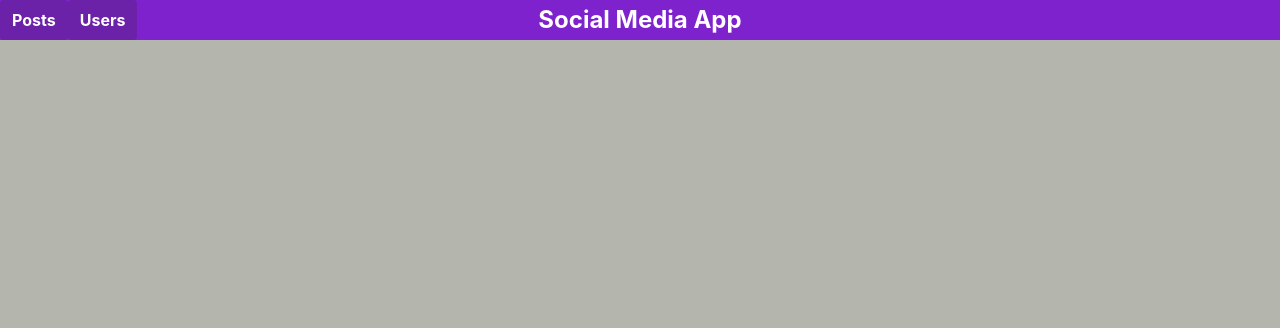
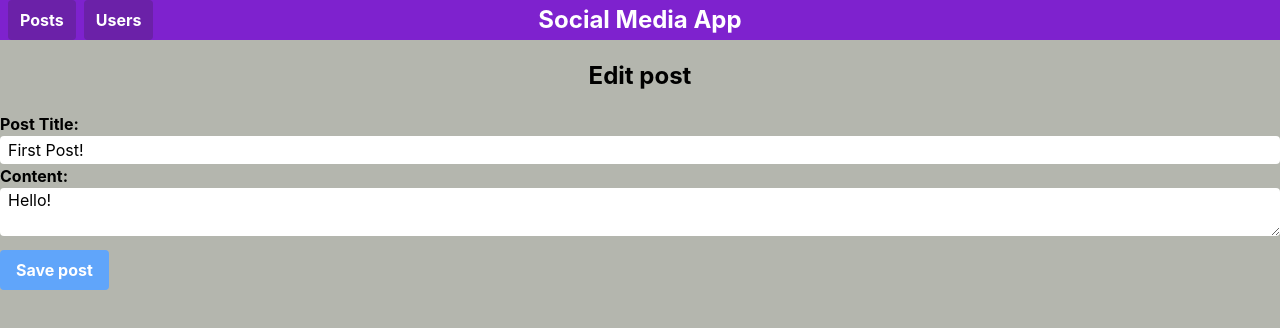
Before and after one commit to dimon08888/social-media-app, a React (Create React App) app: page /posts/1/edit in a window 1280 px wide. Shown: the top 328 px of the page. Built offline with nearby package versions, Linux system fonts and the light colour scheme.

Commit message:
Добавлено изменение поста

```diff
--- a/src/App.tsx
+++ b/src/App.tsx
@@ -4,6 +4,7 @@ import './App.css';
 import { Posts } from './features/posts/Posts';
 import { Post } from './features/posts/Post';
 import { Users } from './features/users/Users';
+import { EditPostForm } from './features/posts/EditPostForm';
 
 function App() {
   return (
@@ -13,6 +14,7 @@ function App() {
         <Route path="/" element={<Posts />} />
         <Route path="/posts/:postId" element={<Post />} />
         <Route path="/users" element={<Users />} />
+        <Route path="/posts/:postId/edit" element={<EditPostForm />} />
       </Routes>
     </BrowserRouter>
   );
@@ -25,13 +27,13 @@ function Header() {
         <div>
           <Link
             to={'/'}
-            className="bg-purple-800 px-3 py-2 rounded hover:bg-purple-900 cursor-pointer transition-colors duration-400 inline-block"
+            className="bg-purple-800 px-3 py-2 rounded hover:bg-purple-900 cursor-pointer transition-colors duration-400 inline-block ml-2"
           >
             Posts
           </Link>
           <Link
             to={'/users'}
-            className="bg-purple-800 px-3 py-2 rounded hover:bg-purple-900 cursor-pointer transition-colors duration-400 inline-block"
+            className="bg-purple-800 px-3 py-2 rounded hover:bg-purple-900 cursor-pointer transition-colors duration-400 inline-block ml-2"
           >
             Users
           </Link>
--- /dev/null
+++ b/src/features/posts/EditPostForm.tsx
@@ -0,0 +1,64 @@
+import { useState } from 'react';
+import { useAppDispatch, useAppSelector } from '../../app/hooks';
+import { postUpdate, selectPostById } from './postsSlice';
+import { useNavigate, useParams } from 'react-router-dom';
+
+export function EditPostForm() {
+  const { postId } = useParams();
+  const post = useAppSelector(state => selectPostById(state, postId as string));
+
+  const [title, setTitle] = useState(post ? post.title : '');
+  const [content, setContent] = useState(post ? post.content : '');
+
+  const dispatch = useAppDispatch();
+  const navigate = useNavigate();
+
+  function onEditPost() {
+    if (title && content) {
+      dispatch(postUpdate({ id: postId, title, content }));
+      navigate(`/posts/${postId}`);
+    }
+  }
+
+  if (!post) {
+    return <div>Post with id "{postId}" not found.</div>;
+  }
+
+  return (
+    <section>
+      <h2 className="text-center font-bold text-2xl my-5">Edit post</h2>
+      <form className="">
+        <label htmlFor="postTitle" className="block font-bold">
+          Post Title:
+        </label>
+        <input
+          type="text"
+          id="postTitle"
+          className="w-full rounded px-2 h-7"
+          value={title}
+          onChange={e => setTitle(e.target.value)}
+        />
+
+        <label htmlFor="postContent" className="block font-bold">
+          Content:
+        </label>
+        <textarea
+          id="postContent"
+          className="w-full rounded px-2"
+          value={content}
+          onChange={e => setContent(e.target.value)}
+        ></textarea>
+
+        <button
+          onClick={onEditPost}
+          className={
+            'bg-blue-400 block rounded px-4 py-2 mt-2 font-bold text-white hover:bg-blue-600'
+          }
+          type="button"
+        >
+          Save post
+        </button>
+      </form>
+    </section>
+  );
+}
--- a/src/features/posts/Post.tsx
+++ b/src/features/posts/Post.tsx
@@ -1,6 +1,7 @@
 import { useParams } from 'react-router-dom';
 import { useAppSelector } from '../../app/hooks';
 import { selectAllPosts } from './postsSlice';
+import { Link } from 'react-router-dom';
 
 export function Post() {
   const { postId } = useParams();
@@ -12,5 +13,11 @@ export function Post() {
     return <div>Post with id "{postId}" not found.</div>;
   }
 
-  return <div>{JSON.stringify(post, null, 2)}</div>;
+  return (
+    <div>
+      <h2>{post.title}</h2>
+      <div>{post.content}</div>
+      <Link to={`/posts/${postId}/edit`}>Edit Post</Link>
+    </div>
+  );
 }
--- a/src/features/posts/postsSlice.ts
+++ b/src/features/posts/postsSlice.ts
@@ -5,6 +5,7 @@ type Post = {
   id: string;
   title: string;
   content: string;
+  user: string;
 };
 
 type PostsState = {
@@ -13,8 +14,8 @@ type PostsState = {
 
 const initialState: PostsState = {
   posts: [
-    { id: '1', title: 'First Post!', content: 'Hello!' },
-    { id: '2', title: 'Second Post', content: 'More text' },
+    { id: '1', title: 'First Post!', content: 'Hello!', user: '1' },
+    { id: '2', title: 'Second Post', content: 'More text', user: '2' },
   ],
 };
 
@@ -30,10 +31,20 @@ const postsSlice = createSlice({
         return { payload: { id: nanoid(), title, content } };
       }) as any,
     },
+    postUpdate: (state, action) => {
+      const { id, title, content } = action.payload;
+      const existingPost = state.posts.find(post => post.id === id);
+      if (existingPost) {
+        existingPost.title = title;
+        existingPost.content = content;
+      }
+    },
   },
 });
 
-export const { postAdd } = postsSlice.actions;
+export const { postAdd, postUpdate } = postsSlice.actions;
 export default postsSlice.reducer;
 
 export const selectAllPosts = (state: RootState) => state.posts.posts;
+export const selectPostById = (state: RootState, postId: string) =>
+  selectAllPosts(state).find(post => post.id === postId);
```
